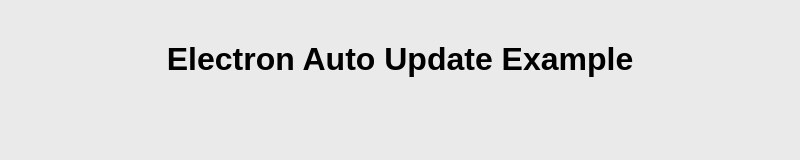
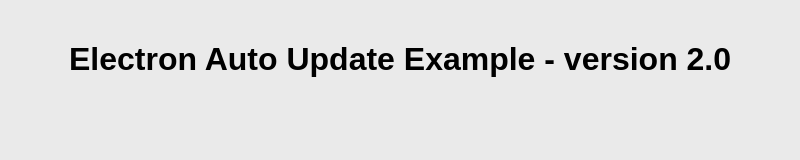
Before and after one commit to anjalii1301/electron-demo, an Electron app: page index.html in a window 800 px wide. Drawn offline with Linux system fonts and the light colour scheme; no server answers.

Commit message:
update version 2.0

```diff
--- a/index.html
+++ b/index.html
@@ -26,7 +26,7 @@
   </style>
 </head>
 <body>
-  <h1>Electron Auto Update Example</h1>
+  <h1>Electron Auto Update Example - version 2.0</h1>
   <p id="version"></p>
   <div id="notification" class="hidden">
     <p id="message"></p>
```
